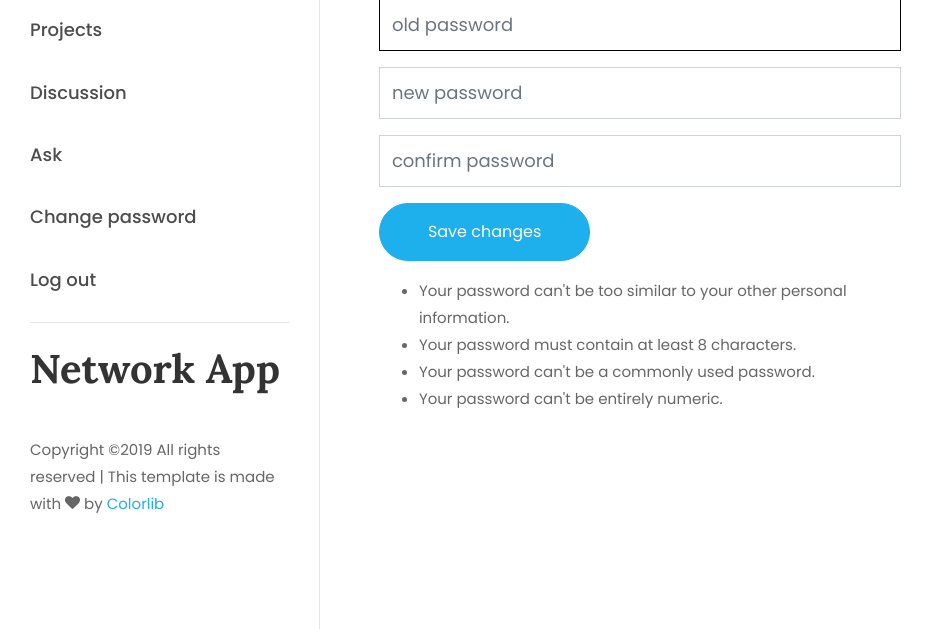
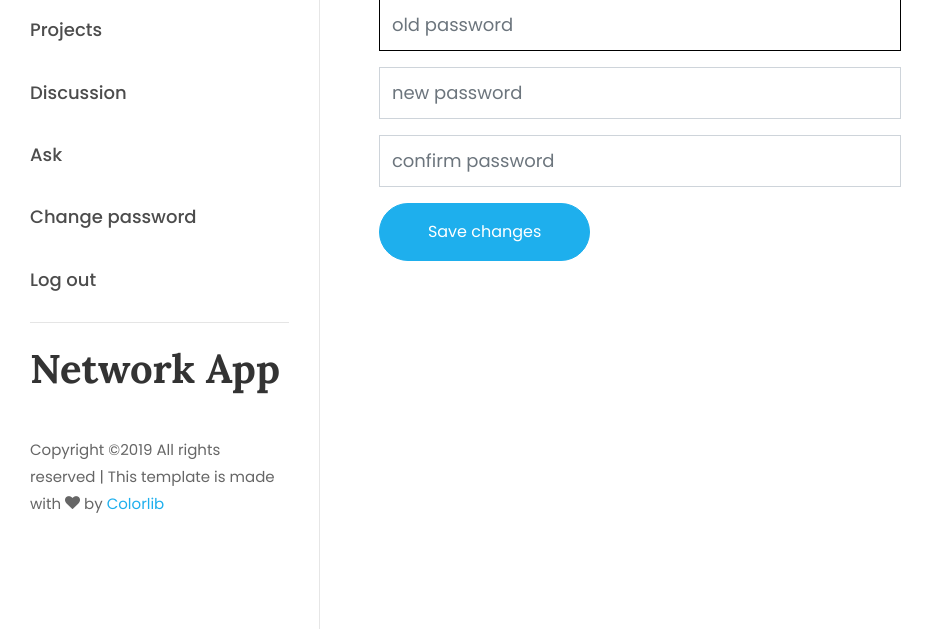
Before and after one commit to kevin123george/sayoneweb1, a Django app: page /accounts/password_change/ in a window 1280 px wide. Shown: the part 171-800 px from the top of the page, without its empty margins (0-934 px from the left). Run offline with Django 3.2, Linux system fonts and the light colour scheme; a user stored in the database is signed in; some libraries are stand-ins or nearby versions; some web fonts are replaced.

Commit message:
make it better

```diff
--- a/social_network/templates/registration/password_change_form.html
+++ b/social_network/templates/registration/password_change_form.html
@@ -40,20 +40,22 @@
 
           </div>
         </from>
-        <ul>
-          <li>
-           Your password can't be too similar to your other personal information.
-          </li>
-          <li>
-           Your password must contain at least 8 characters.
-          </li>
-          <li>
-           Your password can't be a commonly used password.
-          </li>
-          <li>
-           Your password can't be entirely numeric.
-          </li>
-        </ul>
+       {% if form.errors %}
+	<!-- Error messaging -->
+	<div id="errors">
+		<div class="inner">
+			<p>There were some errors in the information you entered. Please correct the following:</p>
+			{{ form.non_field_errors }}
+			<ul>
+				{% for field in form %}
+					{% if field.errors %}<li>{{ field.label }}: {{ field.errors|striptags }}</li>{% endif %}
+				{% endfor %}
+			</ul>
+		</div>
+	</div>
+	<!-- /Error messaging -->
+{% endif %}
+
 
       </div>
 </body>
```
Also changed, not shown: db.sqlite3.
